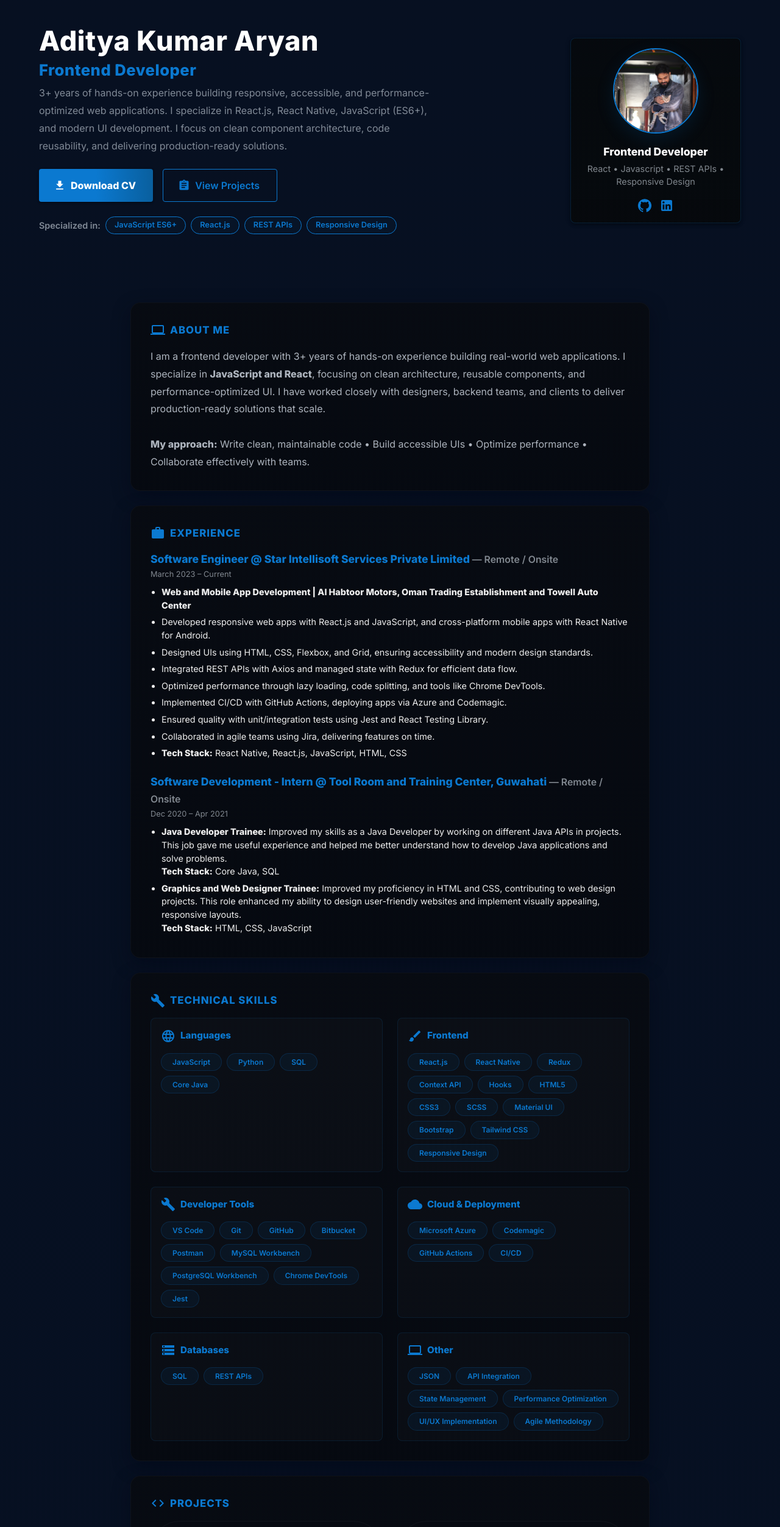
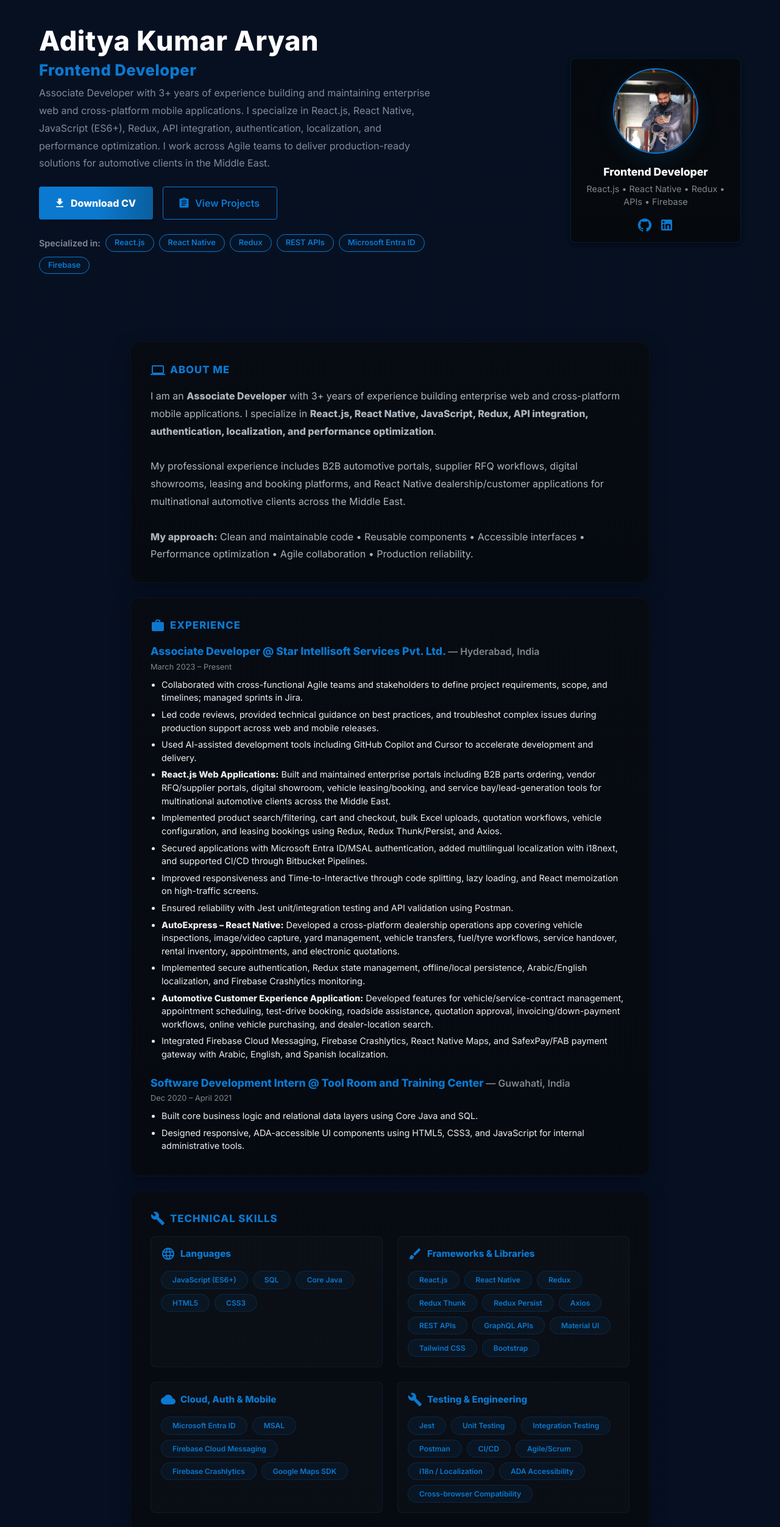
Before and after one commit to Adityaryan7/Portfolio, a React (Create React App) app: page / in a window 1280 px wide. Shown: the part 140-2644 px from the top of the page at 61% size. Built offline with nearby package versions, Linux system fonts and the light colour scheme.

Commit message:
Refactor Portfolio.js with updated education and experience
Updated education and experience details, including institution names, job titles, and project descriptions. Enhanced skills and project sections for better clarity and accuracy.

```diff
--- a/src/pages/Portfolio/Portfolio.js
+++ b/src/pages/Portfolio/Portfolio.js
@@ -217,103 +217,110 @@ const projectCardStyles = {
 const education = [
   {
     degree: "Bachelor of Technology – Computer Science and Engineering",
-    institution: "National Institute of Technology (NIT), Mizoram",
-    year: "Aug 2018 – Aug 2022",
-  },
-  {
-    degree: "Intermediate",
-    institution: "Sri Chaitanya Vidhya Niketan, Vishakhapatnam",
-    year: "2017",
-  },
-  {
-    degree: "Matriculation",
-    institution: "B.D. Public School, Patna",
-    year: "2015",
+    institution: "National Institute of Technology (NIT), Mizoram, India",
+    year: "Aug 2018 – May 2022",
   },
 ];
 
 const experience = [
   {
-    company: "Star Intellisoft Services Private Limited",
-    location: "",
-    title: "Software Engineer",
-    period: "March 2023 – Current",
+    company: "Star Intellisoft Services Pvt. Ltd.",
+    location: "Hyderabad, India",
+    title: "Associate Developer",
+    period: "March 2023 – Present",
     details: [
-      <span key="title">
-        <b>
-          Web and Mobile App Development | Al Habtoor Motors, Oman Trading
-          Establishment and Towell Auto Center
-        </b>
+      "Collaborated with cross-functional Agile teams and stakeholders to define project requirements, scope, and timelines; managed sprints in Jira.",
+      "Led code reviews, provided technical guidance on best practices, and troubleshot complex issues during production support across web and mobile releases.",
+      "Used AI-assisted development tools including GitHub Copilot and Cursor to accelerate development and delivery.",
+      <span key="web">
+        <b>React.js Web Applications:</b> Built and maintained enterprise portals including B2B parts ordering, vendor RFQ/supplier portals, digital showroom, vehicle leasing/booking, and service bay/lead-generation tools for multinational automotive clients across the Middle East.
       </span>,
-      "Developed responsive web apps with React.js and JavaScript, and cross-platform mobile apps with React Native for Android.",
-      "Designed UIs using HTML, CSS, Flexbox, and Grid, ensuring accessibility and modern design standards.",
-      "Integrated REST APIs with Axios and managed state with Redux for efficient data flow.",
-      "Optimized performance through lazy loading, code splitting, and tools like Chrome DevTools.",
-      "Implemented CI/CD with GitHub Actions, deploying apps via Azure and Codemagic.",
-      "Ensured quality with unit/integration tests using Jest and React Testing Library.",
-      "Collaborated in agile teams using Jira, delivering features on time.",
-      <span key="tech">
-        <b>Tech Stack:</b> React Native, React.js, JavaScript, HTML, CSS
+      "Implemented product search/filtering, cart and checkout, bulk Excel uploads, quotation workflows, vehicle configuration, and leasing bookings using Redux, Redux Thunk/Persist, and Axios.",
+      "Secured applications with Microsoft Entra ID/MSAL authentication, added multilingual localization with i18next, and supported CI/CD through Bitbucket Pipelines.",
+      "Improved responsiveness and Time-to-Interactive through code splitting, lazy loading, and React memoization on high-traffic screens.",
+      "Ensured reliability with Jest unit/integration testing and API validation using Postman.",
+      <span key="autoexpress">
+        <b>AutoExpress – React Native:</b> Developed a cross-platform dealership operations app covering vehicle inspections, image/video capture, yard management, vehicle transfers, fuel/tyre workflows, service handover, rental inventory, appointments, and electronic quotations.
       </span>,
+      "Implemented secure authentication, Redux state management, offline/local persistence, Arabic/English localization, and Firebase Crashlytics monitoring.",
+      <span key="customer">
+        <b>Automotive Customer Experience Application:</b> Developed features for vehicle/service-contract management, appointment scheduling, test-drive booking, roadside assistance, quotation approval, invoicing/down-payment workflows, online vehicle purchasing, and dealer-location search.
+      </span>,
+      "Integrated Firebase Cloud Messaging, Firebase Crashlytics, React Native Maps, and SafexPay/FAB payment gateway with Arabic, English, and Spanish localization.",
     ],
   },
   {
-    company: "Tool Room and Training Center, Guwahati",
-    location: "",
-    title: "Software Development - Intern",
-    period: "Dec 2020 – Apr 2021",
+    company: "Tool Room and Training Center",
+    location: "Guwahati, India",
+    title: "Software Development Intern",
+    period: "Dec 2020 – April 2021",
     details: [
-      <span key="java">
-        <b>Java Developer Trainee:</b> Improved my skills as a Java Developer by
-        working on different Java APIs in projects. This job gave me useful
-        experience and helped me better understand how to develop Java
-        applications and solve problems.
-        <br />
-        <b>Tech Stack:</b> Core Java, SQL
-      </span>,
-      <span key="web">
-        <b>Graphics and Web Designer Trainee:</b> Improved my proficiency in
-        HTML and CSS, contributing to web design projects. This role enhanced my
-        ability to design user-friendly websites and implement visually
-        appealing, responsive layouts.
-        <br />
-        <b>Tech Stack:</b> HTML, CSS, JavaScript
-      </span>,
+      "Built core business logic and relational data layers using Core Java and SQL.",
+      "Designed responsive, ADA-accessible UI components using HTML5, CSS3, and JavaScript for internal administrative tools.",
     ],
   },
 ];
 
 const projects = [
+  {
+    title: "E-Commerce Dashboard",
+    year: "2024",
+    description:
+      "Full-featured e-commerce management platform with advanced product filtering, search, and persistent cart management. Integrated RESTful APIs with secure authentication and real-time updates using Redux.",
+    stack: [
+      "React.js",
+      "Redux",
+      "REST APIs",
+      "Material UI",
+      "JavaScript",
+      "Authentication",
+    ],
+    demo: "https://product-dashboard-ecom.netlify.app/",
+    repo: "https://github.com/Adityaryan7/product",
+  },
   {
     title: "Personal Portfolio",
     year: "2025",
     description:
-      "Responsive portfolio website built with React.js and Material UI. Features smooth animations, dark mode toggle, lazy loading, and optimized performance. Implemented mobile-first responsive design with SEO basics.",
+      "React.js and Material UI portfolio site focused on responsive design, performance, accessibility, smooth animations, and a mobile-first experience. The resume reports a 95+ Google Lighthouse score.",
     stack: [
       "React.js",
       "Material UI",
       "JavaScript",
-      "CSS3",
       "Responsive Design",
+      "Accessibility",
+      "Performance",
     ],
     demo: "https://Adityaryan7.github.io/Portfolio",
     repo: "https://github.com/Adityaryan7/Portfolio",
   },
   {
-    title: "E-Commerce Dashboard",
-    year: "2024",
+    title: "AutoExpress – React Native",
+    year: "Professional Project",
     description:
-      "Full-featured e-commerce dashboard with product filtering, search, and cart management. Integrated REST APIs with error handling, Redux state management, and Material UI components. Features real-time product updates and user authentication.",
-    stack: ["React.js", "Redux", "REST API", "Material UI", "JavaScript"],
-    demo: "https://product-dashboard-ecom.netlify.app/",
-    repo: "https://github.com/Adityaryan7/product",
+      "Cross-platform automotive dealership operations application covering inspections, image/video capture, yard management, internal transfers, fuel/tyre workflows, service handover, rental inventory, appointments, and electronic quotations.",
+    stack: [
+      "React Native",
+      "Redux",
+      "Firebase",
+      "Localization",
+      "Offline Persistence",
+      "Crashlytics",
+    ],
   },
   {
-    title: "COVID-19 Query Classification Chatbot",
-    year: "Jan 2022 – Jun 2022",
+    title: "Automotive Customer Experience App",
+    year: "Professional Project",
     description:
-      "NLP-based chatbot for COVID-19 information. Classifies Q&A pairs from web-scraped dataset using Python ML models. Evaluates performance using F1-score metrics.",
-    stack: ["Python", "NLP", "Machine Learning", "scikit-learn"],
+      "Cross-platform customer experience application for vehicle and service-contract management, appointments, test drives, roadside assistance, quotation approval, online vehicle purchasing, and dealer-location search.",
+    stack: [
+      "React Native",
+      "Redux",
+      "Firebase",
+      "Google Maps",
+      "Payment Gateway",
+      "i18n",
+    ],
   },
 ];
 
@@ -642,61 +649,64 @@ const skillsData = [
   {
     category: "Languages",
     icon: <LanguageIcon />,
-    skills: ["JavaScript", "Python", "SQL", "Core Java"],
+    skills: ["JavaScript (ES6+)", "SQL", "Core Java", "HTML5", "CSS3"],
   },
   {
-    category: "Frontend",
+    category: "Frameworks & Libraries",
     icon: <BrushIcon />,
     skills: [
       "React.js",
       "React Native",
       "Redux",
-      "Context API",
-      "Hooks",
-      "HTML5",
-      "CSS3",
-      "SCSS",
+      "Redux Thunk",
+      "Redux Persist",
+      "Axios",
+      "REST APIs",
+      "GraphQL APIs",
       "Material UI",
+      "Tailwind CSS",
       "Bootstrap",
-      "Tailwind CSS",
-      "Responsive Design",
     ],
   },
   {
-    category: "Developer Tools",
+    category: "Cloud, Auth & Mobile",
+    icon: <CloudIcon />,
+    skills: [
+      "Microsoft Entra ID",
+      "MSAL",
+      "Firebase Cloud Messaging",
+      "Firebase Crashlytics",
+      "Google Maps SDK",
+    ],
+  },
+  {
+    category: "Testing & Engineering",
     icon: <BuildIcon />,
     skills: [
-      "VS Code",
+      "Jest",
+      "Unit Testing",
+      "Integration Testing",
+      "Postman",
+      "CI/CD",
+      "Agile/Scrum",
+      "i18n / Localization",
+      "ADA Accessibility",
+      "Cross-browser Compatibility",
+    ],
+  },
+  {
+    category: "Development & Collaboration",
+    icon: <ComputerIcon />,
+    skills: [
       "Git",
       "GitHub",
       "Bitbucket",
-      "Postman",
-      "MySQL Workbench",
-      "PostgreSQL Workbench",
-      "Chrome DevTools",
-      "Jest",
-    ],
-  },
-  {
-    category: "Cloud & Deployment",
-    icon: <CloudIcon />,
-    skills: ["Microsoft Azure", "Codemagic", "GitHub Actions", "CI/CD"],
-  },
-  {
-    category: "Databases",
-    icon: <StorageIcon />,
-    skills: ["SQL", "REST APIs"],
-  },
-  {
-    category: "Other",
-    icon: <ComputerIcon />,
-    skills: [
-      "JSON",
-      "API Integration",
-      "State Management",
-      "Performance Optimization",
-      "UI/UX Implementation",
-      "Agile Methodology",
+      "Bitbucket Pipelines",
+      "GitHub Actions",
+      "Codemagic",
+      "Jira",
+      "GitHub Copilot",
+      "Cursor",
     ],
   },
 ];
@@ -723,9 +733,10 @@ class Portfolio extends Component {
     };
 
     this.typewriterPhrases = [
-      "Frontend Developer",
-      "React.js & React Native Specialist",
-      "Building Scalable Web & Mobile Apps",
+      "Associate Developer",
+      "React.js & React Native Developer",
+      "Building Enterprise Web & Mobile Apps",
+      "Automotive Technology Solutions",
     ];
     this.typewriterInterval = null;
   }
@@ -902,7 +913,7 @@ class Portfolio extends Component {
   };
 
   render() {
-    const resumeURL = `${process.env.PUBLIC_URL}/Aadi_Resume.pdf`;
+    const resumeURL = `${process.env.PUBLIC_URL}/AKAryan_Resume_Frontend_Dev.pdf`;
     const { formData, formStatus, showSnackbar } = this.state;
     const animatedSection = (id, title, content, isLast = false) => (
       <Box
@@ -1132,12 +1143,12 @@ class Portfolio extends Component {
                       lineHeight: 1.8,
                     }}
                   >
-                    3+ years of hands-on experience building responsive,
-                    accessible, and performance-optimized web applications. I
-                    specialize in React.js, React Native, JavaScript (ES6+), and
-                    modern UI development. I focus on clean component
-                    architecture, code reusability, and delivering
-                    production-ready solutions.
+                    Associate Developer with 3+ years of experience building and maintaining
+                    enterprise web and cross-platform mobile applications. I specialize
+                    in React.js, React Native, JavaScript (ES6+), Redux, API integration,
+                    authentication, localization, and performance optimization. I work
+                    across Agile teams to deliver production-ready solutions for
+                    automotive clients in the Middle East.
                   </Typography>
 
                   <Box
@@ -1149,7 +1160,7 @@ class Portfolio extends Component {
                     <Button
                       variant="contained"
                       href={resumeURL}
-                      download="Aadi_Resume.pdf"
+                      download="AKAryan_Resume_Frontend_Dev.pdf"
                       startIcon={<DownloadIcon />}
                       sx={{
                         background: `linear-gradient(90deg, ${ACCENT} 50%, ${ACCENT_DARK} 100%)`,
@@ -1215,10 +1226,12 @@ class Portfolio extends Component {
                       Specialized in:
                     </Typography>
                     {[
-                      "JavaScript ES6+",
                       "React.js",
+                      "React Native",
+                      "Redux",
                       "REST APIs",
-                      "Responsive Design",
+                      "Microsoft Entra ID",
+                      "Firebase",
                     ].map((t) => (
                       <Chip
                         key={t}
@@ -1299,7 +1312,7 @@ class Portfolio extends Component {
                           },
                         }}
                       >
-                        React • Javascript • REST APIs • Responsive Design
+                        React.js • React Native • Redux • APIs • Firebase
                       </Typography>
                       <Box
                         display="flex"
@@ -1374,17 +1387,22 @@ class Portfolio extends Component {
                 color: MUTED,
               }}
             >
-              I am a frontend developer with 3+ years of hands-on experience
-              building real-world web applications. I specialize in{" "}
-              <strong>JavaScript and React</strong>, focusing on clean
-              architecture, reusable components, and performance-optimized UI. I
-              have worked closely with designers, backend teams, and clients to
-              deliver production-ready solutions that scale.
+              I am an <strong>Associate Developer</strong> with 3+ years of experience
+              building enterprise web and cross-platform mobile applications. I
+              specialize in <strong>React.js, React Native, JavaScript, Redux,
+              API integration, authentication, localization, and performance
+              optimization</strong>.
               <br />
               <br />
-              <strong>My approach:</strong> Write clean, maintainable code •
-              Build accessible UIs • Optimize performance • Collaborate
-              effectively with teams.
+              My professional experience includes B2B automotive portals, supplier
+              RFQ workflows, digital showrooms, leasing and booking platforms, and
+              React Native dealership/customer applications for multinational
+              automotive clients across the Middle East.
+              <br />
+              <br />
+              <strong>My approach:</strong> Clean and maintainable code •
+              Reusable components • Accessible interfaces • Performance optimization •
+              Agile collaboration • Production reliability.
             </Typography>,
           )}
 
@@ -1553,9 +1571,9 @@ class Portfolio extends Component {
                     fontSize: { xs: "0.9rem", sm: "0.95rem" },
                   }}
                 >
-                  I am open to opportunities in frontend development, UI-focused
-                  features, and collaborative projects. Let&apos;s build
-                  something great together.
+                  I am open to opportunities in React.js, React Native, frontend engineering,
+                  and enterprise application development. Let&apos;s build
+                  reliable, scalable, and user-focused products together.
                 </Typography>
 
                 {formStatus.error && (
@@ -1866,8 +1884,7 @@ class Portfolio extends Component {
               fontSize: { xs: "0.75rem", sm: "0.85rem", md: "0.9rem" },
             }}
           >
-            &copy; {new Date().getFullYear()} Aditya Kumar Aryan — Frontend
-            Developer
+            &copy; {new Date().getFullYear()} Aditya Kumar Aryan — Associate Developer
           </Typography>
         </Footer>
 
```
